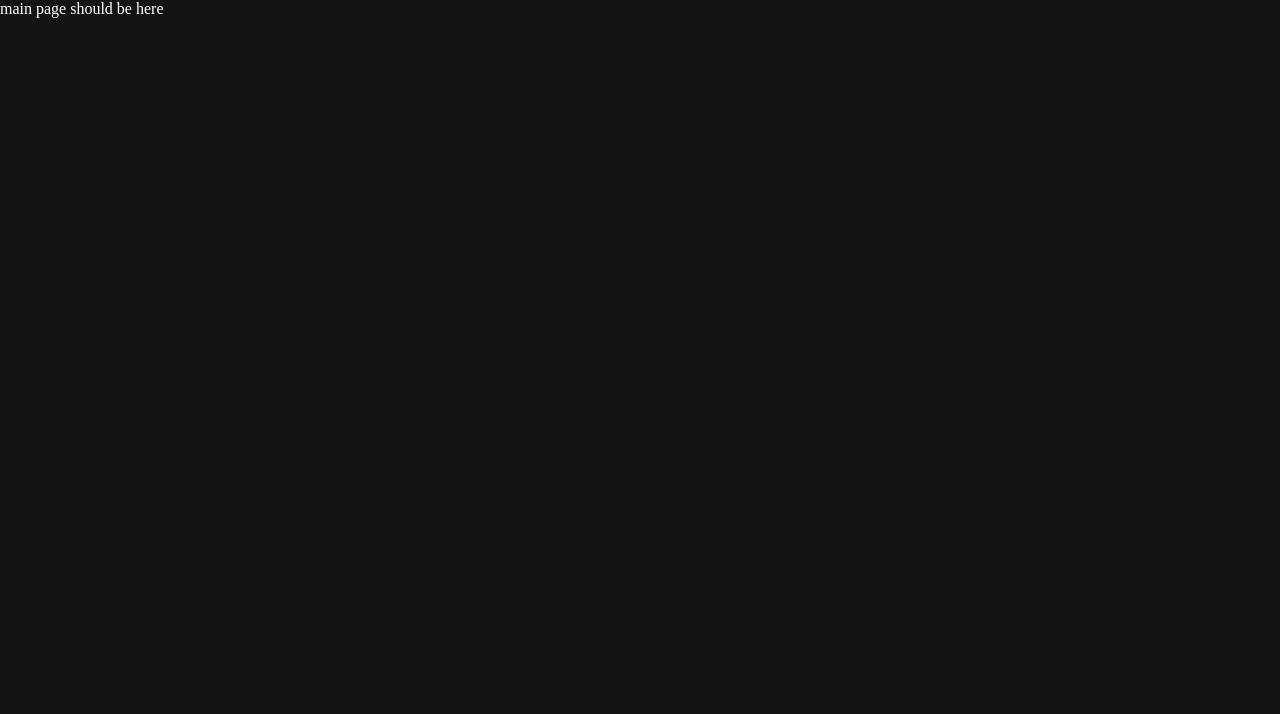
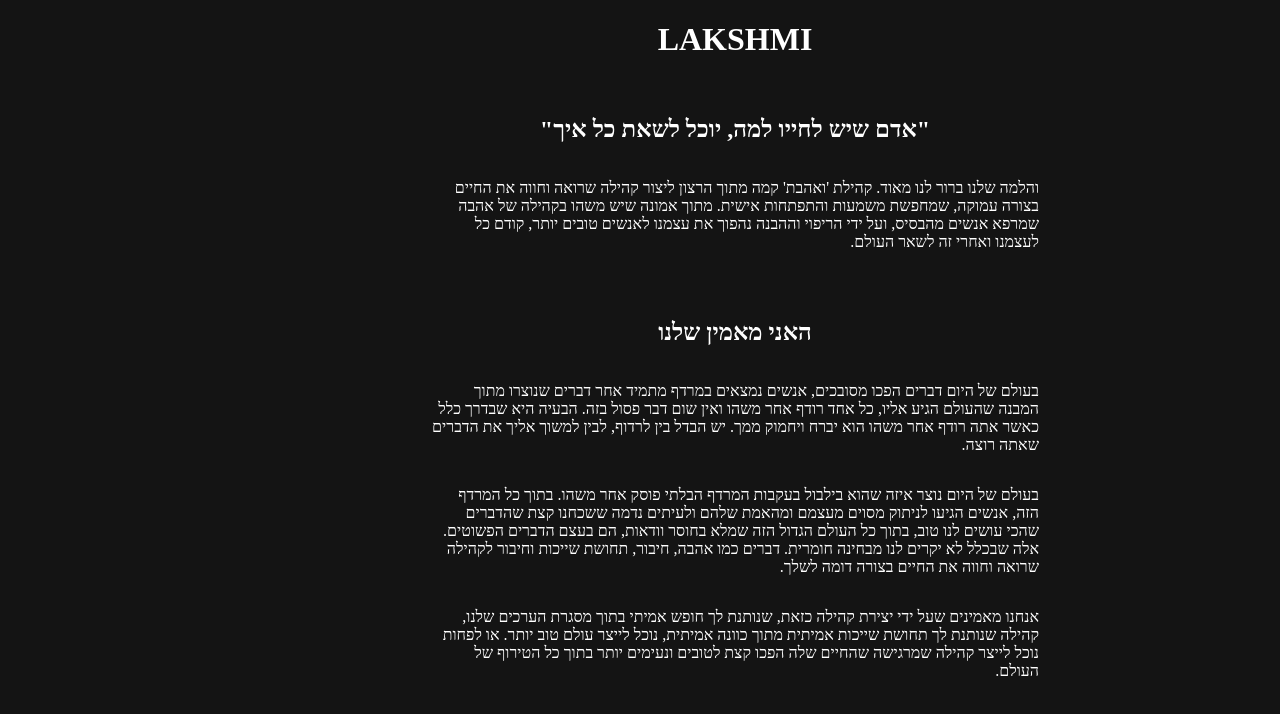
Before and after one commit to YehudaBenaish/Tzahi-Web, a React (Vite) app: page / in a window 1280 px wide. Shown: the top 714 px of the page. Built offline with nearby package versions, Linux system fonts and the light colour scheme.

Commit message:
:hammer: added Section component

```diff
--- /dev/null
+++ b/src/app/app.less
@@ -0,0 +1,8 @@
+/* Your styles goes here. */
+.app-container{
+    display: flex;
+    flex-direction: column;
+    h1 {
+        align-self: center;
+    }
+}
--- a/src/app/app.module.less
+++ /dev/null
@@ -1 +0,0 @@
-/* Your styles goes here. */
--- a/src/app/app.tsx
+++ b/src/app/app.tsx
@@ -1,9 +1,27 @@
 // eslint-disable-next-line @typescript-eslint/no-unused-vars
 import { EntryLogo } from './components';
+import { Section } from './components/Section/Section';
+import { I_BELIEVE, I_BELIEVE_PER_1, I_BELIEVE_PER_2, I_BELIEVE_PER_3, NIETZSCHE_QUOTE, WHY_WE_DO_THIS, WHY_WE_DO_THIS_PER } from './consts';
+import './app.less';
 
 export function App() {
   return (
-    <EntryLogo duration={3000} children={<div>main page should be here</div>} />
+    <EntryLogo
+      duration={3000}
+      children={
+        <div className="app-container">
+          <h1>LAKSHMI</h1>
+          <Section
+            headline={NIETZSCHE_QUOTE}
+            paragraphs={[WHY_WE_DO_THIS_PER]}
+          />
+          <Section
+            headline={I_BELIEVE}
+            paragraphs={[I_BELIEVE_PER_1, I_BELIEVE_PER_2, I_BELIEVE_PER_3]}
+          />
+        </div>
+      }
+    />
   );
 }
 
--- /dev/null
+++ b/src/app/components/Section/Section.less
@@ -0,0 +1,12 @@
+.section-container{
+    display: flex ;
+    flex-direction: column;
+    margin: 1em 2em;
+    justify-content: center;
+    align-items: center;
+    max-width: 100%;
+
+    .paragraph{
+        width: 50%;
+    }
+}
--- /dev/null
+++ b/src/app/components/Section/Section.tsx
@@ -0,0 +1,16 @@
+import './Section.less';
+export type SectionType = {
+  headline: string;
+  paragraphs: string[];
+};
+
+export const Section = ({ headline, paragraphs }: SectionType) => {
+  return (
+    <div className="section-container">
+      <h2 className="headline">{headline}</h2>
+      {paragraphs.map((paragraph) => (
+        <p className="paragraph">{paragraph}</p>
+      ))}
+    </div>
+  );
+};
--- /dev/null
+++ b/src/app/consts.ts
@@ -0,0 +1,34 @@
+export const WHY_WE_DO_THIS = 'למה אנחנו עושים את זה?';
+export const NIETZSCHE_QUOTE = `
+"אדם שיש לחייו למה, יוכל לשאת כל איך"
+`;
+export const WHY_WE_DO_THIS_PER = `
+והלמה שלנו ברור לנו מאוד. קהילת 'ואהבת' קמה מתוך הרצון ליצור קהילה
+שרואה וחווה את החיים בצורה עמוקה, שמחפשת משמעות והתפתחות אישית.
+מתוך אמונה שיש משהו בקהילה של אהבה שמרפא אנשים מהבסיס, ועל ידי
+הריפוי וההבנה נהפוך את עצמנו לאנשים טובים יותר, קודם כל לעצמנו
+ואחרי זה לשאר העולם.
+`;
+
+export const I_BELIEVE = `האני מאמין שלנו`;
+
+export const I_BELIEVE_PER_1 = `              בעולם של היום דברים הפכו מסובכים, אנשים נמצאים במרדף מתמיד אחר
+דברים שנוצרו מתוך המבנה שהעולם הגיע אליו, כל אחד רודף אחר משהו
+ואין שום דבר פסול בזה. הבעיה היא שבדרך כלל כאשר אתה רודף אחר משהו
+הוא יברח ויחמוק ממך. יש הבדל בין לרדוף, לבין למשוך אליך את הדברים
+שאתה רוצה.`;
+export const I_BELIEVE_PER_2 = `
+בעולם של היום נוצר איזה שהוא בילבול בעקבות המרדף הבלתי פוסק אחר
+משהו. בתוך כל המרדף הזה, אנשים הגיעו לניתוק מסוים מעצמם ומהאמת
+שלהם ולעיתים נדמה ששכחנו קצת שהדברים שהכי עושים לנו טוב, בתוך כל
+העולם הגדול הזה שמלא בחוסר וודאות, הם בעצם הדברים הפשוטים. אלה
+שבכלל לא יקרים לנו מבחינה חומרית. דברים כמו אהבה, חיבור, תחושת
+שייכות וחיבור לקהילה שרואה וחווה את החיים בצורה דומה לשלך.
+`;
+export const I_BELIEVE_PER_3 = `
+אנחנו מאמינים שעל ידי יצירת קהילה כזאת, שנותנת לך חופש אמיתי בתוך
+מסגרת הערכים שלנו, קהילה שנותנת לך תחושת שייכות אמיתית מתוך כוונה
+אמיתית, נוכל לייצר עולם טוב יותר. או לפחות נוכל לייצר קהילה
+שמרגישה שהחיים שלה הפכו קצת לטובים ונעימים יותר בתוך כל הטירוף של
+העולם.
+`;
--- a/src/styles.less
+++ b/src/styles.less
@@ -1,6 +1,9 @@
 /* You can add global styles to this file, and also import other style files */
-body{
-    background-color: #141414;
-    color: white;
-    margin: 0;
+body {
+  height: 100%;
+  width: 100%;
+  background-color: #141414;
+  color: white;
+  direction: rtl;
+  margin: 0;
 }
```
Also changed, not shown: 1 other file (tests, documents, lock files or other folders).
